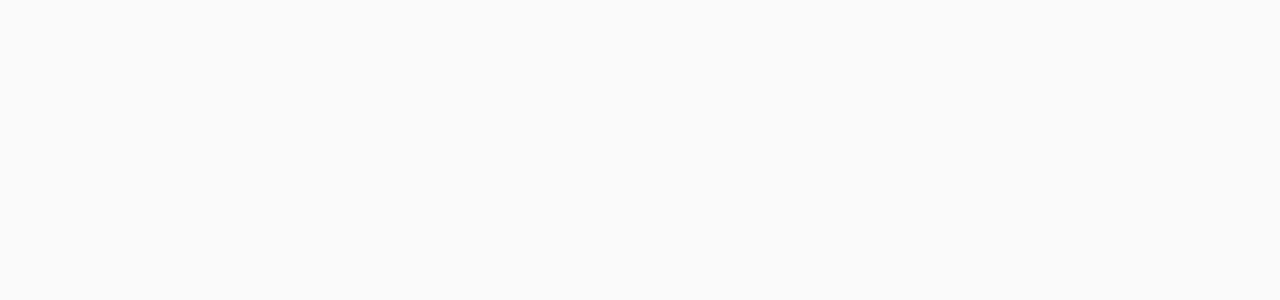
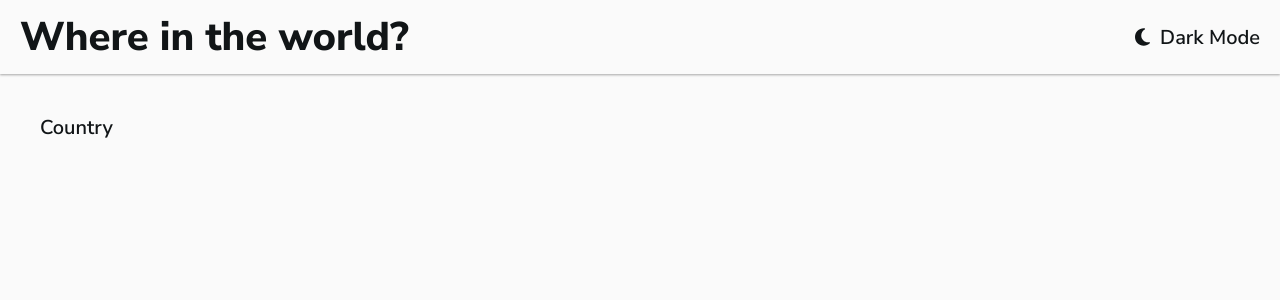
Before and after one commit to DSAghicha/where-in-the-world, a React (Vite) app: page /1 in a window 1280 px wide. Before the commit this address had no page. Shown: the top 300 px of the page. Built offline with nearby package versions, Linux system fonts and the light colour scheme.

Commit message:
Configured route for country page

```diff
--- a/src/App.tsx
+++ b/src/App.tsx
@@ -2,7 +2,7 @@
 import { BrowserRouter, Route, Routes } from "react-router-dom";
 import "./App.sass";
 import Layout from "./layouts";
-import { Home } from "./pages";
+import { Country, Home } from "./pages";
 
 export default function App() {
     const preferredTheme = window.matchMedia("(prefers-color-scheme: dark)")
@@ -24,6 +24,7 @@
                         element={<Layout theme={theme} setTheme={setTheme} />}
                     >
                         <Route index element={<Home />} />
+                        <Route path=":country" element={<Country />} />
                     </Route>
                 </Routes>
             </BrowserRouter>
```
